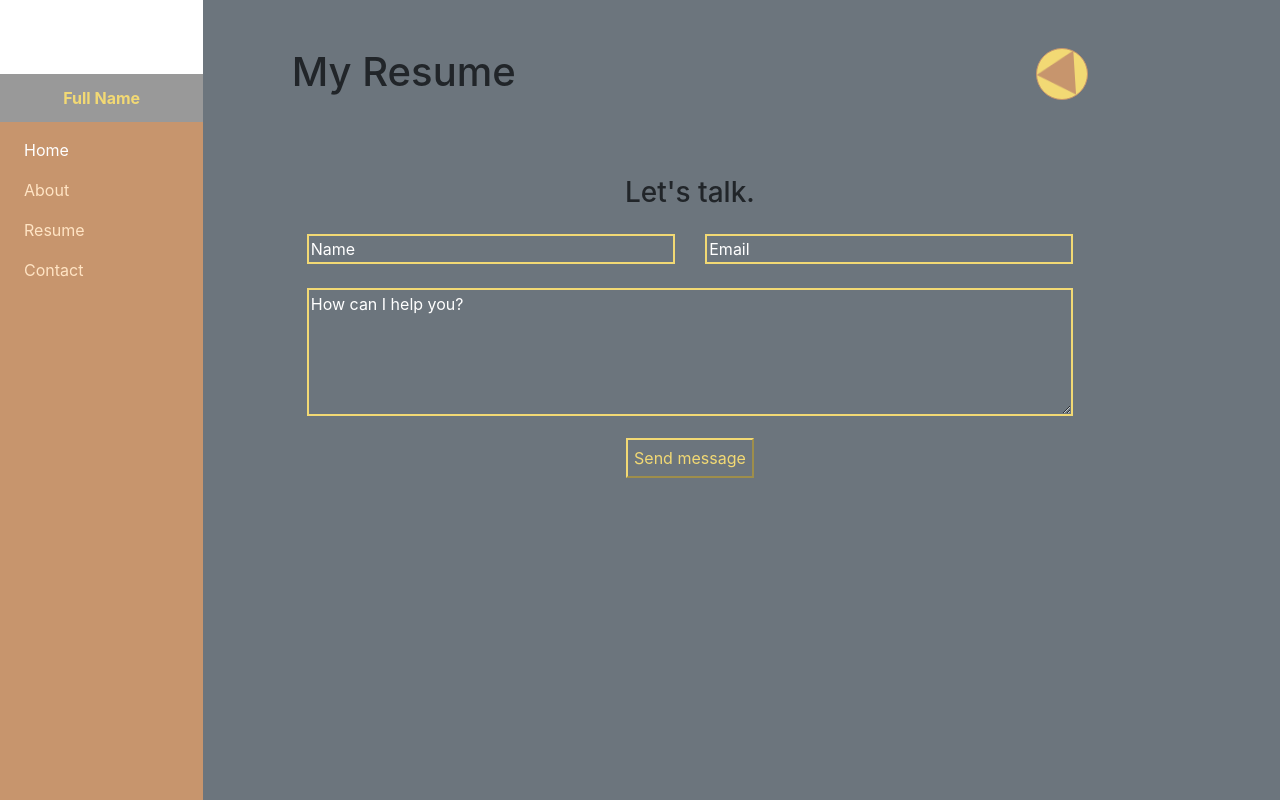
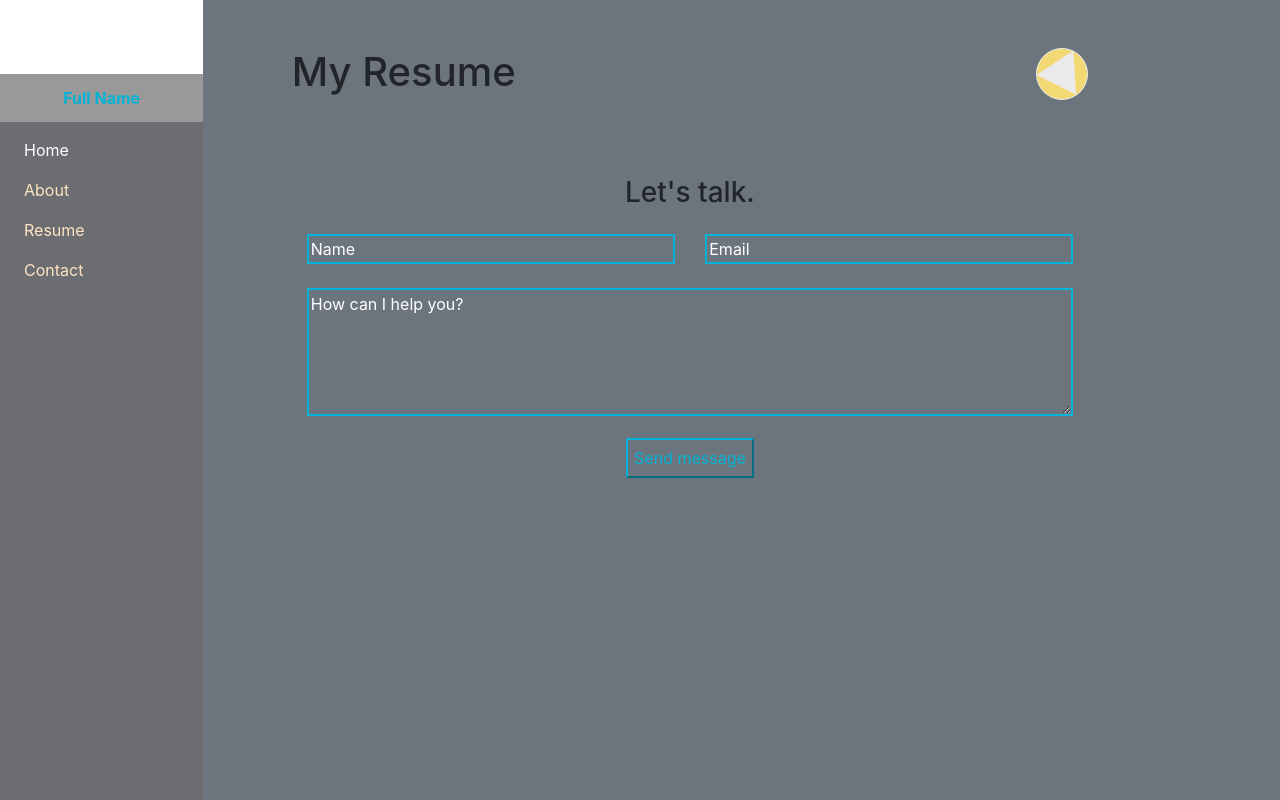
Before and after one commit to ObradovicZ/CV, a React (Create React App) app: page /contact in a window 1280 px wide. Built offline with nearby package versions, Linux system fonts and the light colour scheme.

Commit message:
- More refactoring - Colour experimenting

```diff
--- a/src/components/Sidebar.tsx
+++ b/src/components/Sidebar.tsx
@@ -11,7 +11,7 @@ function Sidebar() {
         <Col xl={{span: 2}}
              lg={{span: 3}}
              sm={{span: 3}}
-             className={'background-third text-white h-100'}>
+             className={'background-primary text-white h-100'}>
             {/*<div className={'sidebar background-third '}/>*/}
             <SidebarImageAndName image={PlaceholderImage} text={'Full Name'}/>
             <Row className={'ml-0'}>
--- a/src/components/hoc/ContentWrapper.tsx
+++ b/src/components/hoc/ContentWrapper.tsx
@@ -1,6 +1,6 @@
 import {Col, Row} from "react-bootstrap";
-import TitleComponent from "../reusable/TitleComponent";
 import React from "react";
+import TriangleAnimation from "../reusable/TriangleAnimation";
 
 function ContentWrapper(props: any) {
     return (
@@ -10,7 +10,10 @@ function ContentWrapper(props: any) {
              className={'bg-secondary'}>
             <Row className={'w-100'}>
                 <Col xl={{span: 9, offset: 1}} lg={{span: 9, offset: 1}} className={'mb-4 mt-5'}>
-                    <TitleComponent title={props.title}/>
+                    <Row className={'justify-content-between'}>
+                        <h1>{props.title}</h1>
+                        <TriangleAnimation/>
+                    </Row>
                 </Col>
                 {props.content}
             </Row>
--- a/src/components/pages/About.tsx
+++ b/src/components/pages/About.tsx
@@ -37,9 +37,9 @@ function About(props: any) {
             <Col xl={{span: 9, offset: 1}} lg={{span: 9, offset: 1}} className={'mb-4'}>
                 <h2 className={'w-100 text-center mb-4'}>Experienced in: </h2>
                 <Row className={'justify-content-between'}>
+                    <AboutExperience text={'Frontend development'} image={Placeholder}/>
                     <AboutExperience text={'Software development'} image={Placeholder}/>
                     <AboutExperience text={'Game development'} image={Placeholder}/>
-                    <AboutExperience text={'Frontend development'} image={Placeholder}/>
                 </Row>
             </Col>
         </div>
--- a/src/components/reusable/TitleComponent.tsx
+++ /dev/null
@@ -1,14 +0,0 @@
-import {Row} from "react-bootstrap";
-import TriangleAnimation from "./TriangleAnimation";
-import React from "react";
-
-function TitleComponent(props:{title:string}){
-    return(
-        <Row className={'justify-content-between'}>
-            <h1>{props.title}</h1>
-            <TriangleAnimation/>
-        </Row>
-    );
-}
-
-export default TitleComponent;
--- a/src/sass/global-settings.scss
+++ b/src/sass/global-settings.scss
@@ -9,10 +9,10 @@
   scrollbar-width: none;  /* Firefox */
 }
 //Colors
-$primary-color: #534e52;
-$secondary-color: #965d62;
-$third-color: #c7956d;
-$forth-color: #f2d974;
+$primary-color: #6c6d71;
+$secondary-color: #b2bac9;
+$third-color: #eaeaec;
+$forth-color: #04b3d5;
 //Backgrounds
 .background-primary{
   background-color: $primary-color;
```
